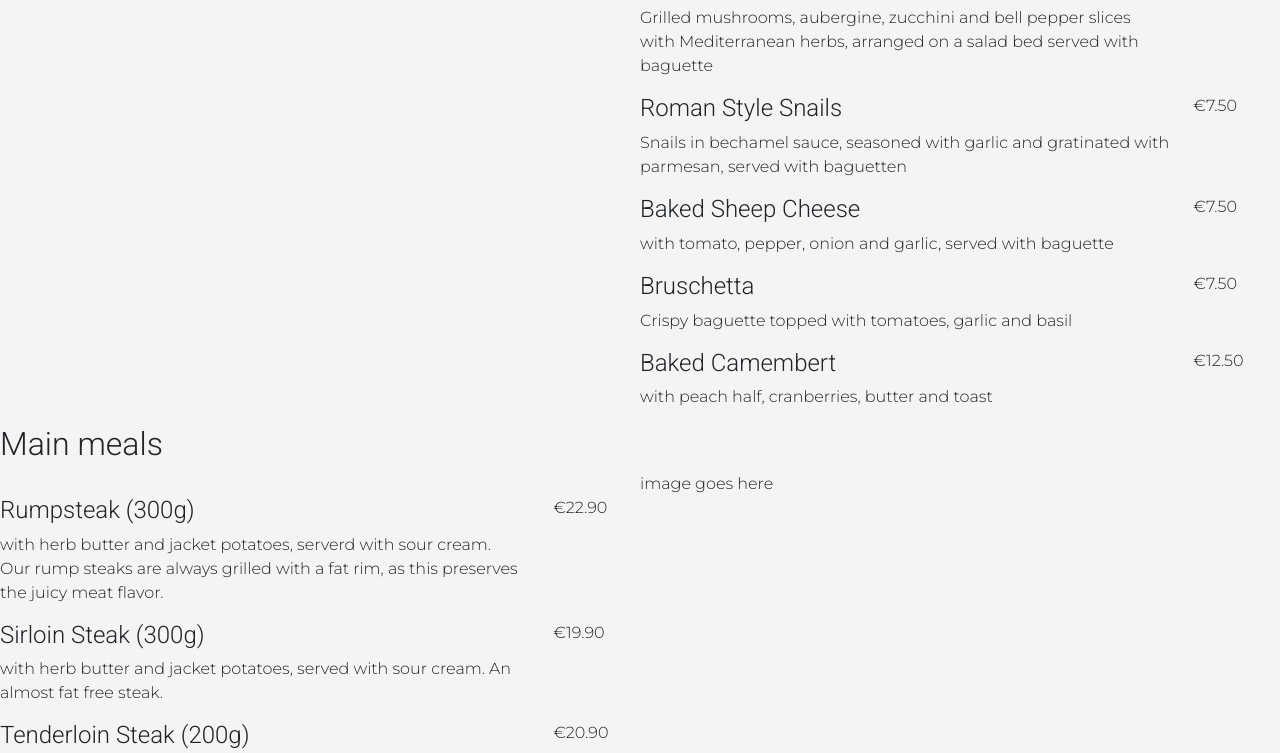
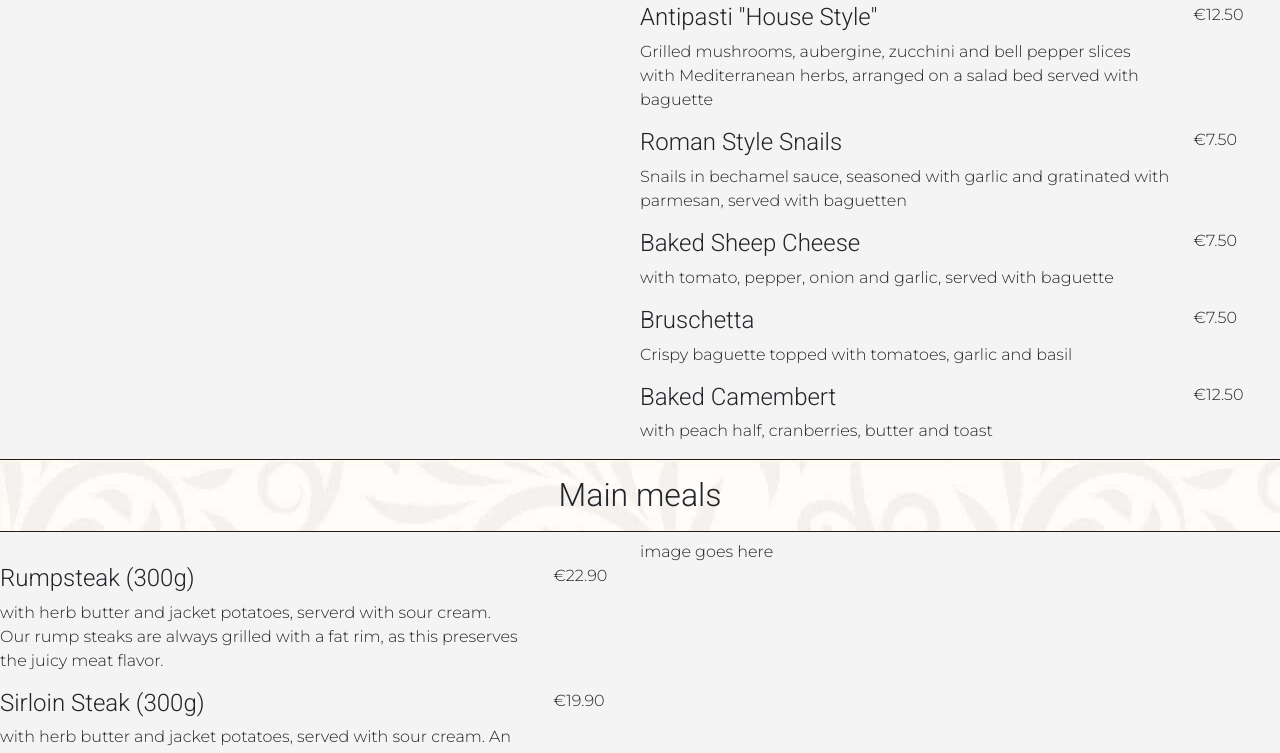
Before and after one commit to 4n4ru/CI_MS1_BodelschwingherHof, a plain HTML site: page menu.html in a window 1280 px wide. Shown: the part 327-1080 px from the top of the page. Drawn offline with nearby package versions, Linux system fonts and the light colour scheme.

```diff
--- a/assets/css/style.css
+++ b/assets/css/style.css
@@ -136,15 +136,13 @@ footer h3 {
 }
 
 /* menu */
-
-.menu-container {
-    background-image: url('../images/menu-background.jpg');
-    background-repeat: repeat-y;
-}
-
-.menu {
-    background-color: var(--light-grey);
-    width: 90%;
+.menu-section h2 {
+    text-align: center;
+    background: url('../images/menu-background.jpg');
+    padding: 1rem 0;
+    border-top: 1px solid;
+    border-bottom: 1px solid;
+    border-color: var(--dark-brown);
 }
 
 /* gallery */
```
Also changed, not shown: assets/images/dessert.jpg (added), assets/images/kids-meal.jpg (added), assets/images/main-meal.jpg (added), assets/images/starter.jpg (added), assets/images/wine.jpg (added), 1 other file.
